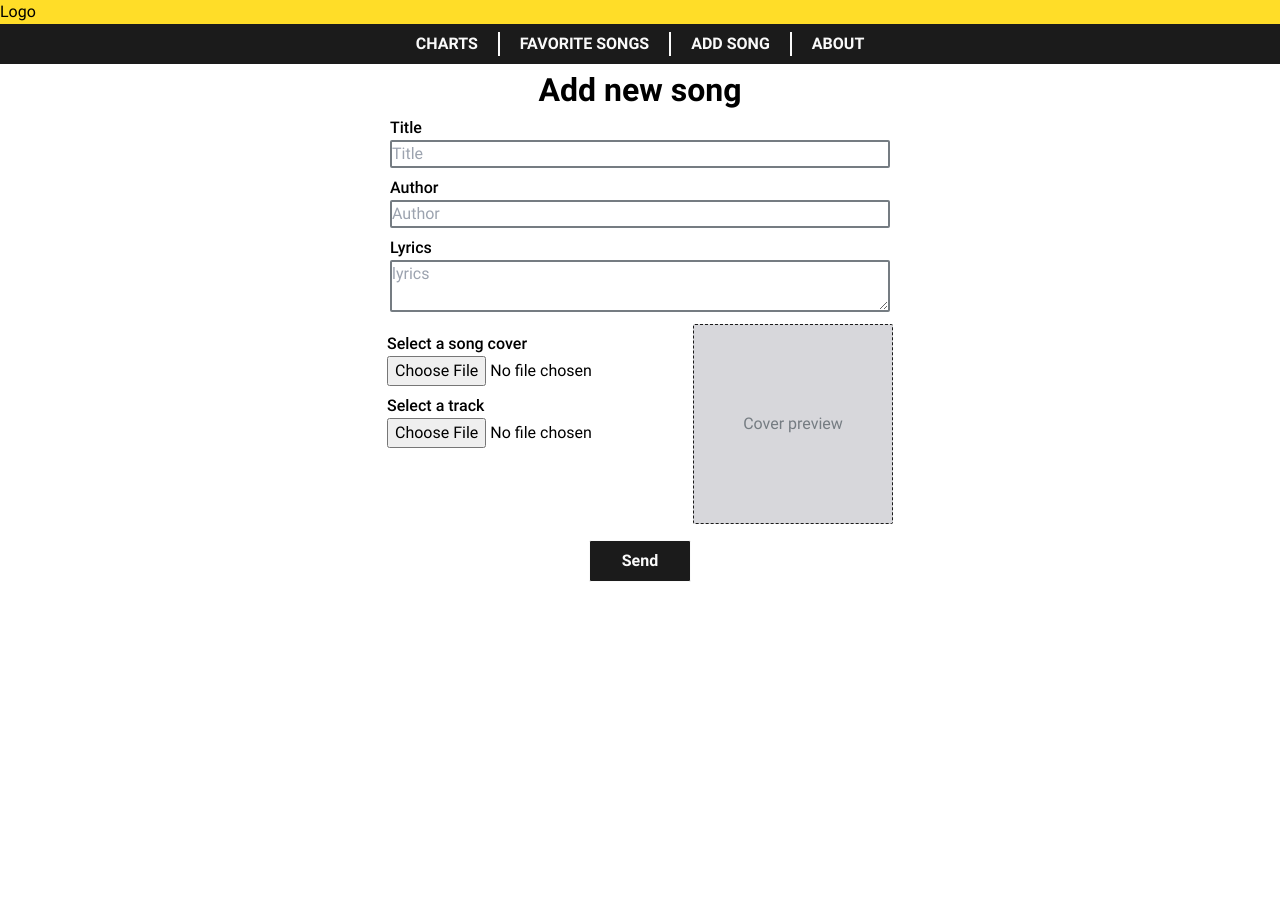
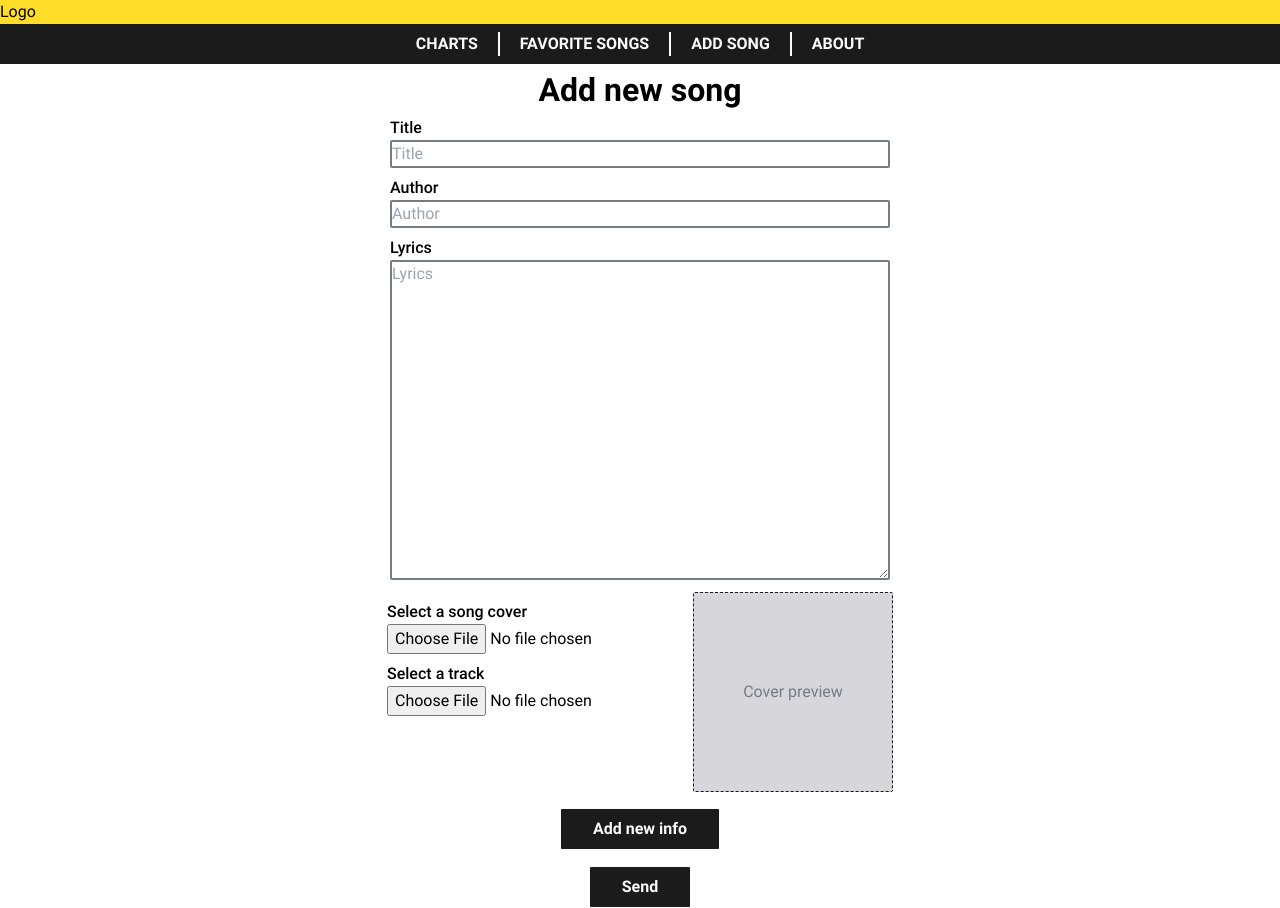
Before and after one commit to Kepleroot/sunfire-fe, a React (Vite) app: page /create-song in a window 1280 px wide. Before the commit the page ends 800 px from the top, so only its background shows below. Built offline with nearby package versions, Linux system fonts and the light colour scheme.

Commit message:
add info section

```diff
--- a/index.html
+++ b/index.html
@@ -4,7 +4,7 @@
     <meta charset="UTF-8" />
     <link rel="icon" type="image/svg+xml" href="/vite.svg" />
     <meta name="viewport" content="width=device-width, initial-scale=1.0" />
-    <title>Vite + React + TS</title>
+    <title>Sunfire</title>
   </head>
   <body>
     <div id="root"></div>
--- a/src/components/UI/Input.tsx
+++ b/src/components/UI/Input.tsx
@@ -2,13 +2,13 @@ import cx from 'classnames'
 import { ChangeEvent } from 'react'
 
 export interface InputProps {
-  type: string
+  value: string
   onChange: (e: ChangeEvent<HTMLInputElement>) => void
   placeholder?: string
   className?: string
 }
 
-const Input = ({ type, onChange, placeholder, className }: InputProps) => {
+const Input = ({ value, onChange, placeholder, className }: InputProps) => {
   return (
     <input
       className={cx(
@@ -19,7 +19,7 @@ const Input = ({ type, onChange, placeholder, className }: InputProps) => {
         'rounded-sm',
         'border-gray-300',
       )}
-      type={type}
+      value={value}
       onChange={onChange}
       placeholder={placeholder}
     />
--- a/src/components/UI/TextArea.tsx
+++ b/src/components/UI/TextArea.tsx
@@ -2,12 +2,14 @@ import cx from 'classnames'
 import { ChangeEvent } from 'react'
 
 export interface TextAreaProps {
+  value: string
   onChange: (e: ChangeEvent<HTMLTextAreaElement>) => void
   placeholder?: string
   className?: string
 }
 
 const TextArea = ({
+  value,
   onChange,
   placeholder,
   className,
@@ -16,13 +18,15 @@ const TextArea = ({
     <textarea
       className={cx(
         className,
-        'min-h-[25px]',
+        'min-h-[30px]',
+        'h-80',
         'focus:outline-none',
         'focus:border-black',
         'border-2',
         'rounded-sm',
         'border-gray-300',
       )}
+      value={value}
       onChange={onChange}
       placeholder={placeholder}
     />
--- a/src/pages/CreateSong.tsx
+++ b/src/pages/CreateSong.tsx
@@ -5,7 +5,8 @@ import Button from '../components/UI/Button'
 import { createSongRequest } from '../store/songs/actions'
 import Input from '../components/UI/Input'
 import TextArea from '../components/UI/TextArea'
-import { redirect, useNavigate } from 'react-router-dom'
+import { useNavigate } from 'react-router-dom'
+import { CreateInfo } from '../types'
 
 const CreateSong = () => {
   const [title, setTitle] = useState<string>('')
@@ -13,10 +14,22 @@ const CreateSong = () => {
   const [text, setText] = useState<string>('')
   const [imgFile, setImgFile] = useState<File>()
   const [audioFile, setAudioFile] = useState<File>()
-  const [status, setStatus] = useState<string>()
+  const [info, setInfo] = useState<CreateInfo[]>([])
 
   const dispatch = useDispatch()
   const navigate = useNavigate()
+
+  const addInfo = () => {
+    setInfo([...info, { title: '', description: '', number: Date.now() }])
+  }
+
+  const editInfo = (key: string, value: string, number: number) => {
+    setInfo(info.map((i) => (i.number == number ? { ...i, [key]: value } : i)))
+  }
+
+  const removeInfo = (number: number) => {
+    setInfo(info.filter((i) => i.number != number))
+  }
 
   const sendData = () => {
     const formData = new FormData()
@@ -39,19 +52,20 @@ const CreateSong = () => {
         <div className="flex flex-col max-w-[500px] w-1/2">
           <span className={labelClasses}>Title</span>
           <Input
-            type="text"
             placeholder="Title"
+            value={title}
             onChange={(e) => setTitle(e.target.value)}
           />
           <span className={labelClasses}>Author</span>
           <Input
-            type="text"
             placeholder="Author"
+            value={author}
             onChange={(e) => setAuthor(e.target.value)}
           />
           <span className={labelClasses}>Lyrics</span>
           <TextArea
-            placeholder="lyrics"
+            placeholder="Lyrics"
+            value={text}
             onChange={(e) => setText(e.target.value)}
           />
         </div>
@@ -98,6 +112,35 @@ const CreateSong = () => {
             )}
           </div>
         </div>
+        <div className="flex flex-col justify-center">
+          <Button
+            className="w-max mt-4 self-center"
+            text="Add new info"
+            onClick={() => addInfo()}
+          ></Button>
+          {info.map((i) => (
+            <div className="flex flex-row justify-around mt-2" key={i.number}>
+              <Input
+                placeholder="Title"
+                value={i.title}
+                onChange={(e) => editInfo('title', e.target.value, i.number)}
+              />
+              <Input
+                className="ml-3"
+                placeholder="Description"
+                value={i.description}
+                onChange={(e) =>
+                  editInfo('description', e.target.value, i.number)
+                }
+              />
+              <Button
+                className="ml-3 bg-red-400 hover:bg-red-500"
+                text="Delete"
+                onClick={() => removeInfo(i.number)}
+              />
+            </div>
+          ))}
+        </div>
         <Button text="Send" className="mt-4" onClick={() => sendData()} />
       </div>
     </>
--- a/src/types/index.ts
+++ b/src/types/index.ts
@@ -10,3 +10,9 @@ export interface SimpleAction {
   type: string
   payload: any
 }
+
+export interface CreateInfo {
+  number: number
+  title: string
+  description: string
+}
--- a/tailwind.config.js
+++ b/tailwind.config.js
@@ -64,16 +64,8 @@ export default {
         800: '#34762F',
       },
       red: {
-        100: '#FDD9D9',
-        200: '#EE2C01',
-        300: '#FA3A3A',
-        350: '#F94A24',
-        400: '#FF0000',
-        500: '#C32806',
-        600: '#C71414',
-        700: '#D70000',
-        900: '#441111',
-        950: '#323232',
+        400: '#AD361F',
+        500: '#611F11',
       },
       blue: {
         300: '#CBDFF9',
```
Also changed, not shown: src/store/songs/types.ts (+9 -3 lines).
